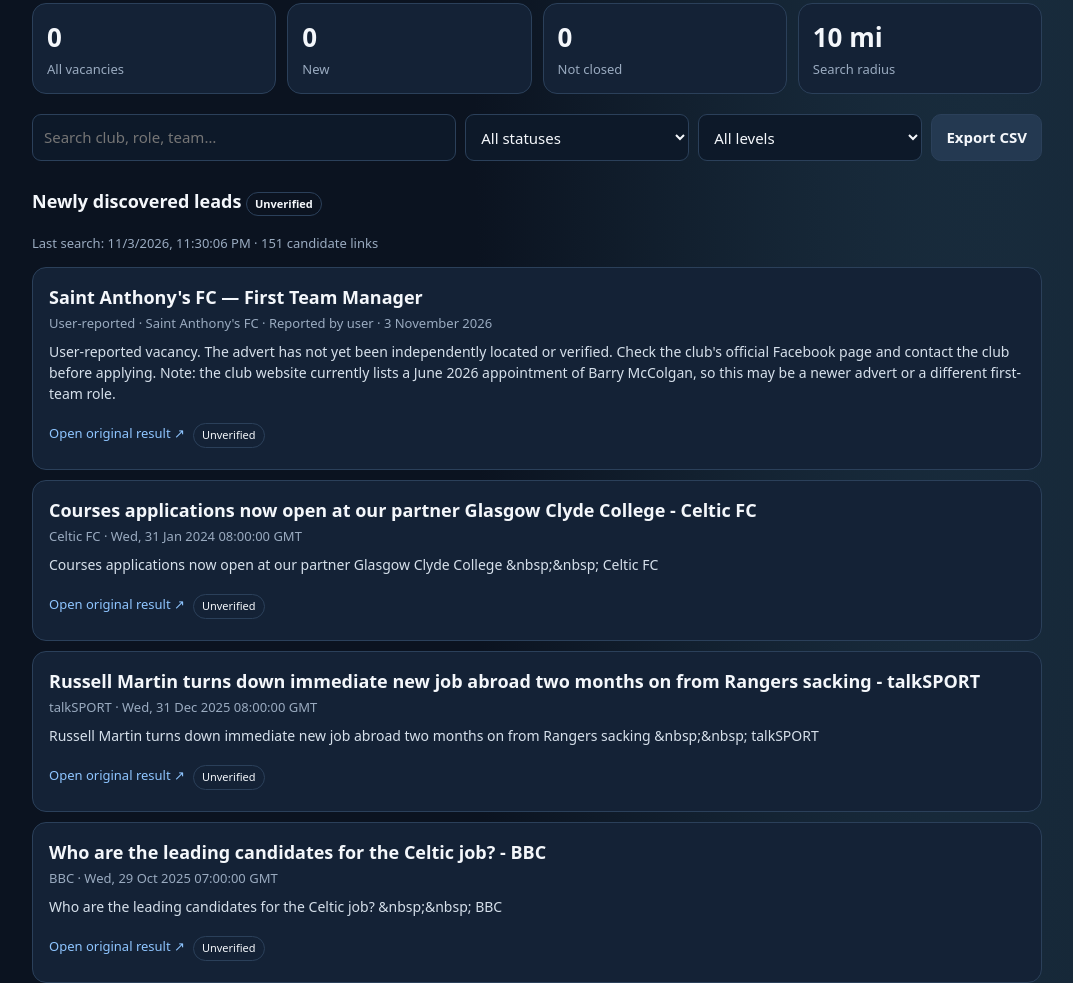
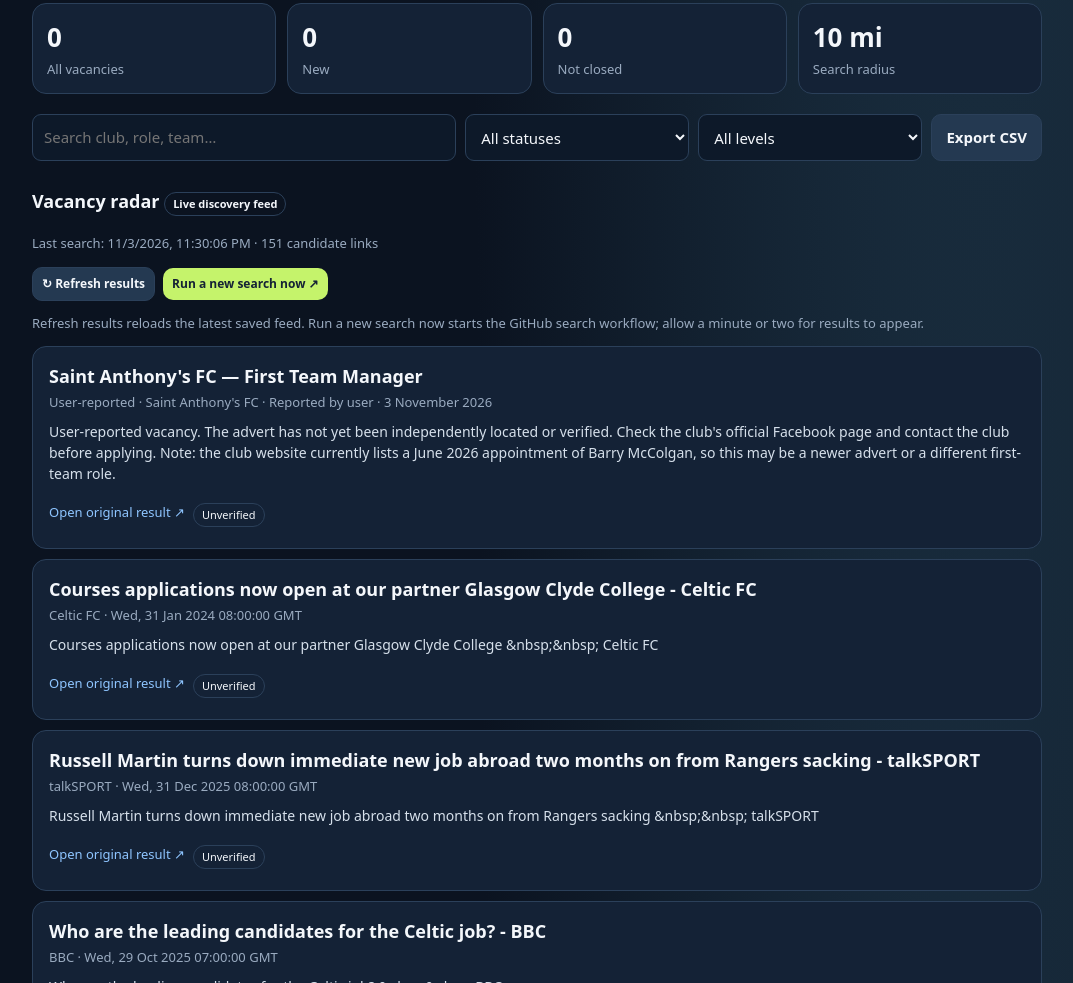
Before and after one commit to deefurkay/touchline-radar, a plain HTML site: page index.html in a window 1280 px wide. Shown: the part 7432-8415 px from the top of the page, without its empty margins (103-1176 px from the left). Drawn offline with Linux system fonts and the light colour scheme.

Commit message:
Rebuild vacancy radar controls and show verification status

```diff
--- a/index.html
+++ b/index.html
@@ -27,7 +27,7 @@ footer{text-align:center;color:var(--muted);font-size:12px;padding:18px;border-t
 <section><h2>Club watchlist <span class="tag">Master database</span></h2><p class="muted">Club location is checked independently of advert wording. Unconfirmed clubs stay provisional until their ground or regular training base is verified within 10 miles of Shawlands.</p><div class="list" id="clubWatchlist"><div class="empty">Loading club database…</div></div></section>
 <div class="stats"><div class="stat"><b id="total">0</b><span>All vacancies</span></div><div class="stat"><b id="newCount">0</b><span>New</span></div><div class="stat"><b id="openCount">0</b><span>Not closed</span></div><div class="stat"><b>10 mi</b><span>Search radius</span></div></div>
 <div class="toolbar"><input id="search" placeholder="Search club, role, team…"><select id="statusFilter"><option value="all">All statuses</option><option>New</option><option>Interested</option><option>Applied</option><option>Closed</option></select><select id="levelFilter"><option value="all">All levels</option><option>U18</option><option>U20</option><option>U21</option><option>Reserves</option><option>Development</option><option>Senior WOSFL</option></select><button class="secondary" id="exportBtn">Export CSV</button></div>
-<section><h2>Newly discovered leads <span class="tag">Unverified</span></h2><p class="muted" id="feedUpdated">Loading daily discovery feed…</p><div class="list" id="discovered"></div></section><section><h2>Your tracked vacancies</h2><div class="list" id="vacancies"></div></section>
+<section><h2>Vacancy radar <span class="tag">Live discovery feed</span></h2><p class="muted" id="feedUpdated">Loading daily discovery feed…</p><div class="actions"><button id="refreshFeedBtn" class="secondary">↻ Refresh results</button><button id="runSearchBtn">Run a new search now ↗</button></div><p class="muted">Refresh results reloads the latest saved feed. Run a new search now starts the GitHub search workflow; allow a minute or two for results to appear.</p><div class="list" id="discovered"></div></section><section><h2>Your tracked vacancies</h2><div class="list" id="vacancies"></div></section>
 <section class="panel"><h2>Search criteria</h2><p><b>Area:</b> Club ground or regular training base within 10 miles of Shawlands, Glasgow.</p><p><b>Teams:</b> U18, U20, U21, reserves and development squads; senior men's teams in WOSFL Second Division and below.</p><p><b>Roles:</b> Manager, head coach, assistant manager, assistant coach and coach.</p><p><b>Sources planned:</b> Public Facebook posts and pages, X, Instagram, LinkedIn, club websites, league and association sites, and football job boards. Private or restricted content may not be accessible.</p></section>
 </main>
 <dialog id="editor"><form id="vacancyForm"><h2 id="formTitle">Add vacancy</h2><input type="hidden" id="editId"><div class="formgrid">
@@ -52,5 +52,6 @@ $('addBtn').onclick=()=>showForm();$('cancelBtn').onclick=()=>$('editor').close(
 $('vacancyForm').onsubmit=e=>{e.preventDefault();const id=$('editId').value,x={id:id||crypto.randomUUID()};for(const k of ['club','team','role','distance','location','date','status','deadline','url','notes'])x[k]=$(k).value.trim();x.distance=Number(x.distance);if(x.distance>10){alert('This tracker is limited to 10 miles from Shawlands.');return}if(id)items=items.map(v=>v.id===id?x:v);else items.unshift(x);$('editor').close();save()};
 $('exportBtn').onclick=()=>{const keys=['club','team','role','distance','location','date','status','deadline','url','notes'];const csv=[keys.join(','),...items.map(x=>keys.map(k=>'"'+String(x[k]??'').replace(/"/g,'""')+'"').join(','))].join('\n');const a=document.createElement('a');a.href=URL.createObjectURL(new Blob([csv],{type:'text/csv'}));a.download='touchline-radar-vacancies.csv';a.click();URL.revokeObjectURL(a.href)};
 async function loadClubs(){const box=$('clubWatchlist');try{const res=await fetch('./clubs.json?'+Date.now(),{cache:'no-store'});if(!res.ok)throw new Error('Club list unavailable');const data=await res.json();box.innerHTML=(data.clubs||[]).map(c=>{const social=c.social||{};const links=[['Facebook',social.facebook],['Instagram',social.instagram],['X',social.x]].filter(x=>x[1]);return '<article class="card"><h3>'+esc(c.name)+'</h3><div class="meta">'+esc(c.category)+' · '+esc(c.homeGround)+'</div><span class="tag">'+esc(c.locationStatus)+'</span><p class="desc">Training base: '+esc(c.trainingBase||'Not confirmed')+(c.distanceMiles==null?' · Distance: pending verification':' · '+esc(c.distanceMiles)+' miles')+'</p><div class="actions">'+(c.website?'<a class="source" href="'+esc(c.website)+'" target="_blank" rel="noopener">Club website ↗</a>':'')+links.map(x=>'<a class="source" href="'+esc(x[1])+'" target="_blank" rel="noopener">'+x[0]+' ↗</a>').join('')+'</div>'+(c.notes?'<p class="desc">'+esc(c.notes)+'</p>':'')+(social.verification?'<p class="meta">'+esc(social.verification)+'</p>':'')+(c.sources||[]).map(s=>' · <a class="source" href="'+esc(s)+'" target="_blank" rel="noopener">Reference ↗</a>').join('')+'</article>'}).join('')||'<div class="empty">No clubs in database yet.</div>'}catch(e){box.innerHTML='<div class="empty">Could not load club database. Refresh to try again.</div>'}}
+$('refreshFeedBtn').onclick=()=>loadDiscovery();$('runSearchBtn').onclick=()=>window.open('https://github.com/deefurkay/touchline-radar/actions/workflows/daily-vacancy-discovery.yml','_blank','noopener');
 if('serviceWorker'in navigator)addEventListener('load',()=>navigator.serviceWorker.register('./sw.js').catch(()=>{}));render();loadDiscovery();loadClubs();
 </script></body></html>
```
